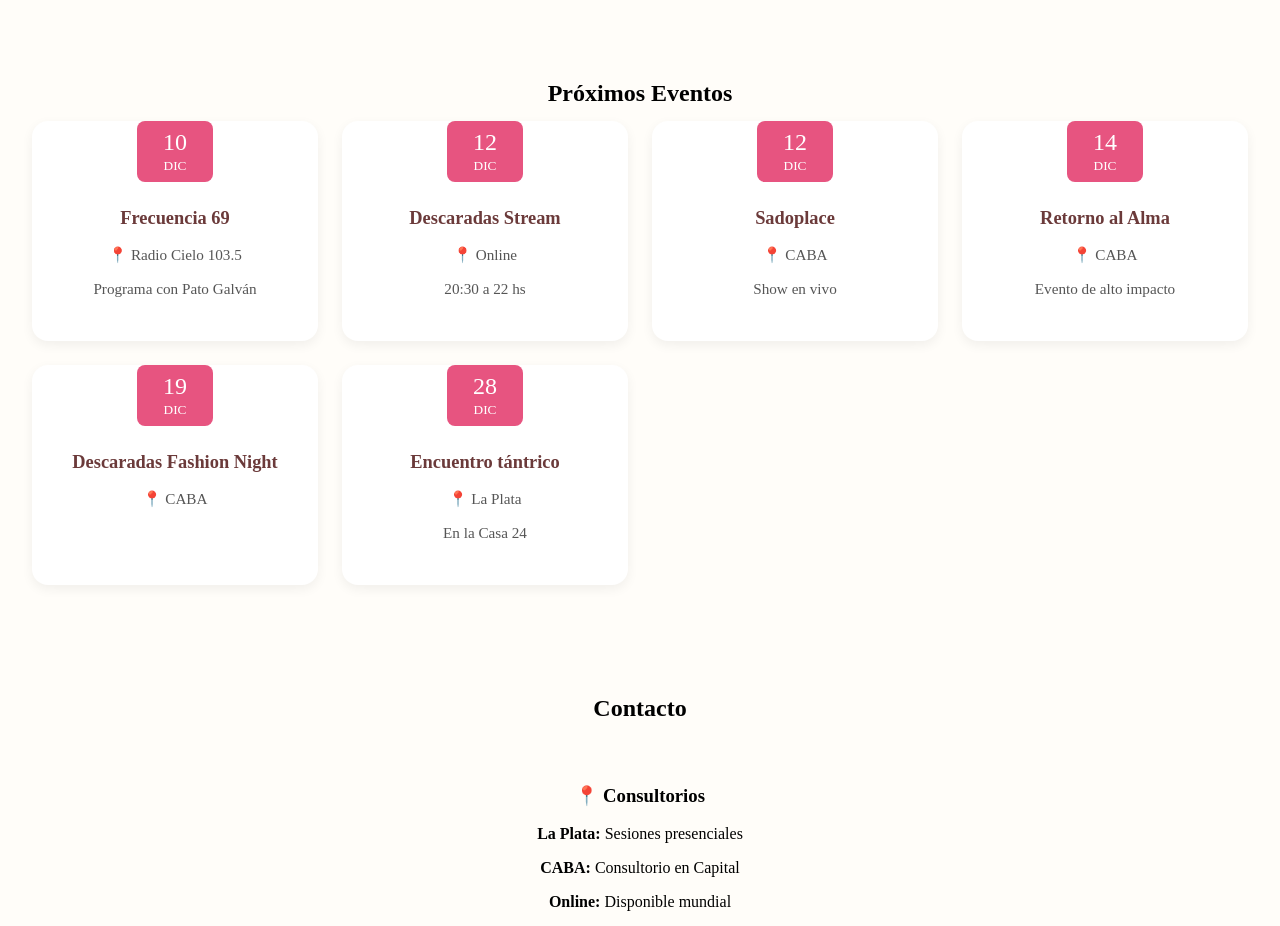
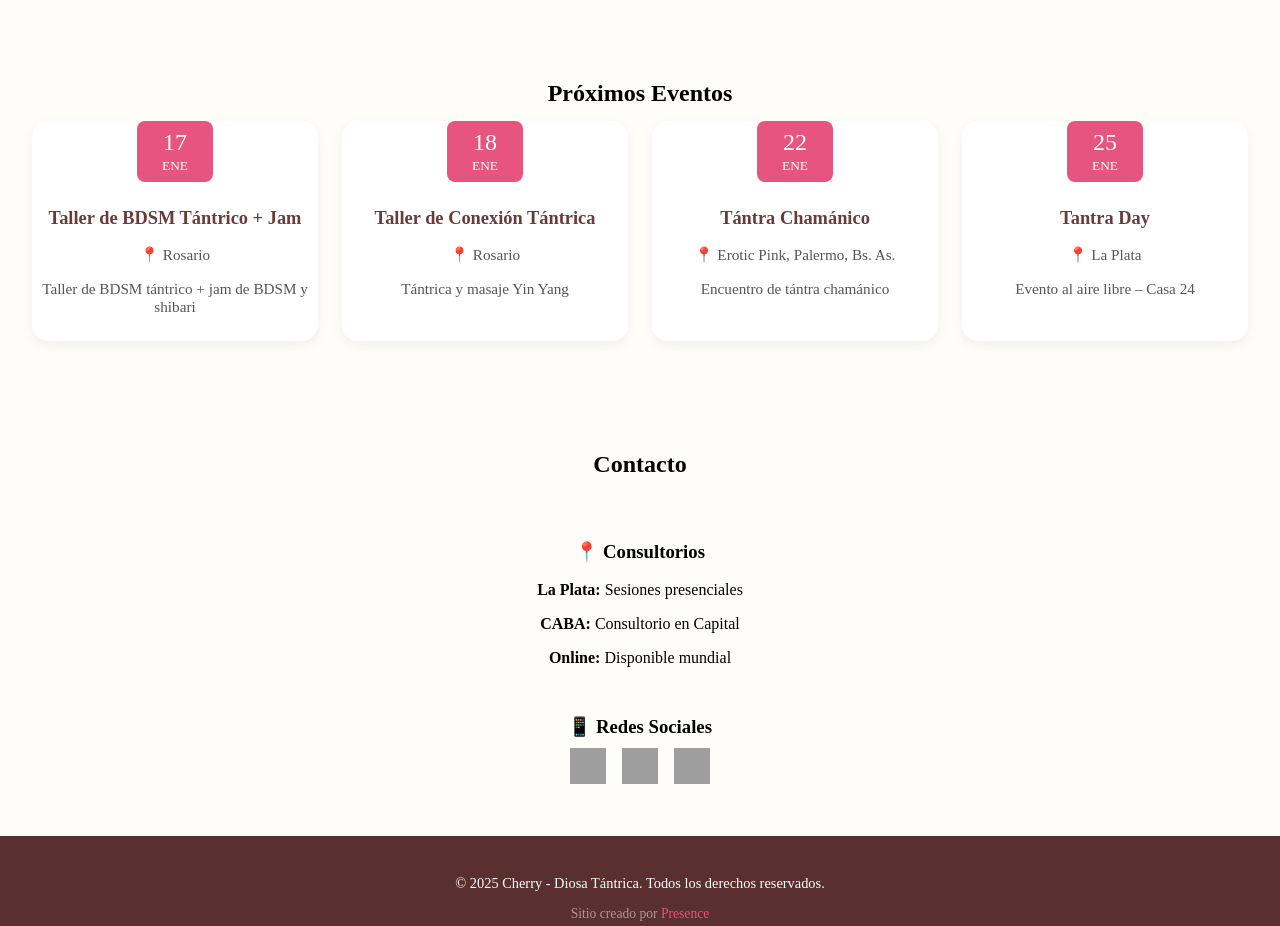
Before and after one commit to FedeCortes/cherry-tantra, a Vue app: page / in a window 1280 px wide. Shown: the part 2040-2966 px from the top of the page. Built offline with nearby package versions, Linux system fonts and the light colour scheme; grey boxes are pictures that could not be loaded.

Commit message:
eventos enero

```diff
--- a/src/views/Home.vue
+++ b/src/views/Home.vue
@@ -81,48 +81,35 @@ const services = ref([
 
 const events = ref([
   {
+    id: 1,
+    date: { day: '17', month: 'ENE' },
+    title: 'Taller de BDSM Tántrico + Jam',
+    location: 'Rosario',
+    description: 'Taller de BDSM tántrico + jam de BDSM y shibari',
+  },
+  {
     id: 2,
-    date: { day: '10', month: 'DIC' },
-    title: 'Frecuencia 69',
-    location: 'Radio Cielo 103.5',
-    description: 'Programa con Pato Galván'
+    date: { day: '18', month: 'ENE' },
+    title: 'Taller de Conexión Tántrica',
+    location: 'Rosario',
+    description: 'Tántrica y masaje Yin Yang',
   },
   {
     id: 3,
-    date: { day: '12', month: 'DIC' },
-    title: 'Descaradas Stream',
-    location: 'Online',
-    description: '20:30 a 22 hs'
+    date: { day: '22', month: 'ENE' },
+    title: 'Tántra Chamánico',
+    location: 'Erotic Pink, Palermo, Bs. As.',
+    description: 'Encuentro de tántra chamánico',
   },
   {
     id: 4,
-    date: { day: '12', month: 'DIC' },
-    title: 'Sadoplace',
-    location: 'CABA',
-    description: 'Show en vivo'
+    date: { day: '25', month: 'ENE' },
+    title: 'Tantra Day',
+    location: 'La Plata',
+    description: 'Evento al aire libre – Casa 24',
   },
-  {
-    id: 5,
-    date: { day: '14', month: 'DIC' },
-    title: 'Retorno al Alma',
-    location: 'CABA',
-    description: 'Evento de alto impacto'
-  },
-  {
-    id: 6,
-    date: { day: '19', month: 'DIC' },
-    title: 'Descaradas Fashion Night',
-    location: 'CABA',
-    description: ''
-  },
-  {
-    id: 7,
-    date: { day: '28', month: 'DIC' },
-    title: 'Encuentro tántrico',
-    location: 'La Plata',
-    description: 'En la Casa 24'
-  }
-]);
+])
+
 
 const photos = ref([
   { id: 1, url: '/assets/photo1.jpeg', title: 'Shibari' },
```
